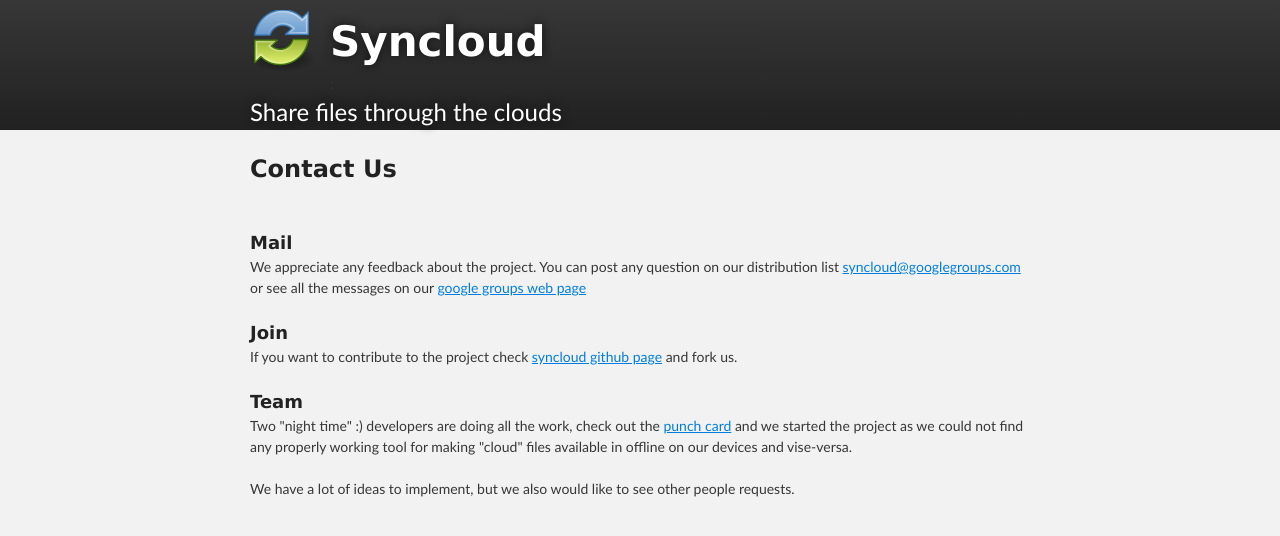
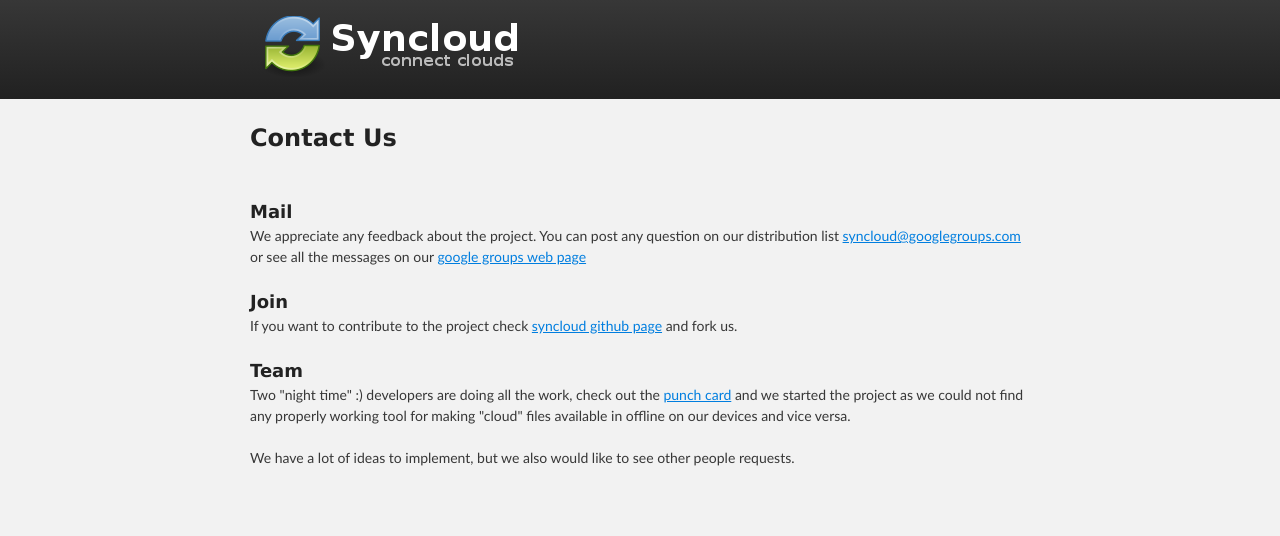
Before and after one commit to syncloud/syncloud.org, a Jekyll site: the page built from contactus.markdown, in a window 1280 px wide. Shown: the top 536 px of the page. Built offline with Jekyll 4.4.1, drawn with Linux system fonts in a browser that asks for light colours.

Commit message:
new logo and type fix

```diff
--- a/_layouts/default.html
+++ b/_layouts/default.html
@@ -39,13 +39,13 @@
     <div class="container_12">
 
         <div class="grid_1">&nbsp;</div>
-        <div class="grid_1 logopad">
-            <img src="/images/syncloud.png" width="64" height="61"/>
+        <div class="grid_4">
+            <img src="/images/syncloud.png"/>
         </div>
 
-        <div class="grid_3 logopad">
+        <!--<div class="grid_3 logopad">
             <h1 id="project_title">Syncloud</h1> :
-        </div>
+        </div>-->
 
         <div class="grid_6">
             <div id="navigation">
@@ -60,13 +60,13 @@
         </div>
         <div class="grid_1">&nbsp;</div>
 
-        <div class="clear"></div>
+        <!--<div class="clear"></div>-->
 
-        <div class="grid_1">&nbsp;</div>
+        <!--<div class="grid_1">&nbsp;</div>
         <div class="grid_10">
             <h2 id="project_tagline">Share files through the clouds</h2>
         </div>
-        <div class="grid_1">&nbsp;</div>
+        <div class="grid_1">&nbsp;</div>-->
 
     </div>
 </div>
--- a/contactus.markdown
+++ b/contactus.markdown
@@ -19,7 +19,7 @@
         If you want to contribute to the project check <a href="https://github.com/syncloud/syncloud">syncloud github page</a> and fork us.<br><br>
 
         <h5>Team</h5>
-        Two "night time" :) developers are doing all the work, check out the <a href="https://github.com/syncloud/syncloud/graphs/punch-card">punch card</a> and we started the project as we could not find any properly working tool for making "cloud" files available in offline on our devices and vise-versa.<br><br>
+        Two "night time" :) developers are doing all the work, check out the <a href="https://github.com/syncloud/syncloud/graphs/punch-card">punch card</a> and we started the project as we could not find any properly working tool for making "cloud" files available in offline on our devices and vice versa.<br><br>
         We have a lot of ideas to implement, but we also would like to see other people requests.
 
     </div>
```
Also changed, not shown: images/syncloud.png.
